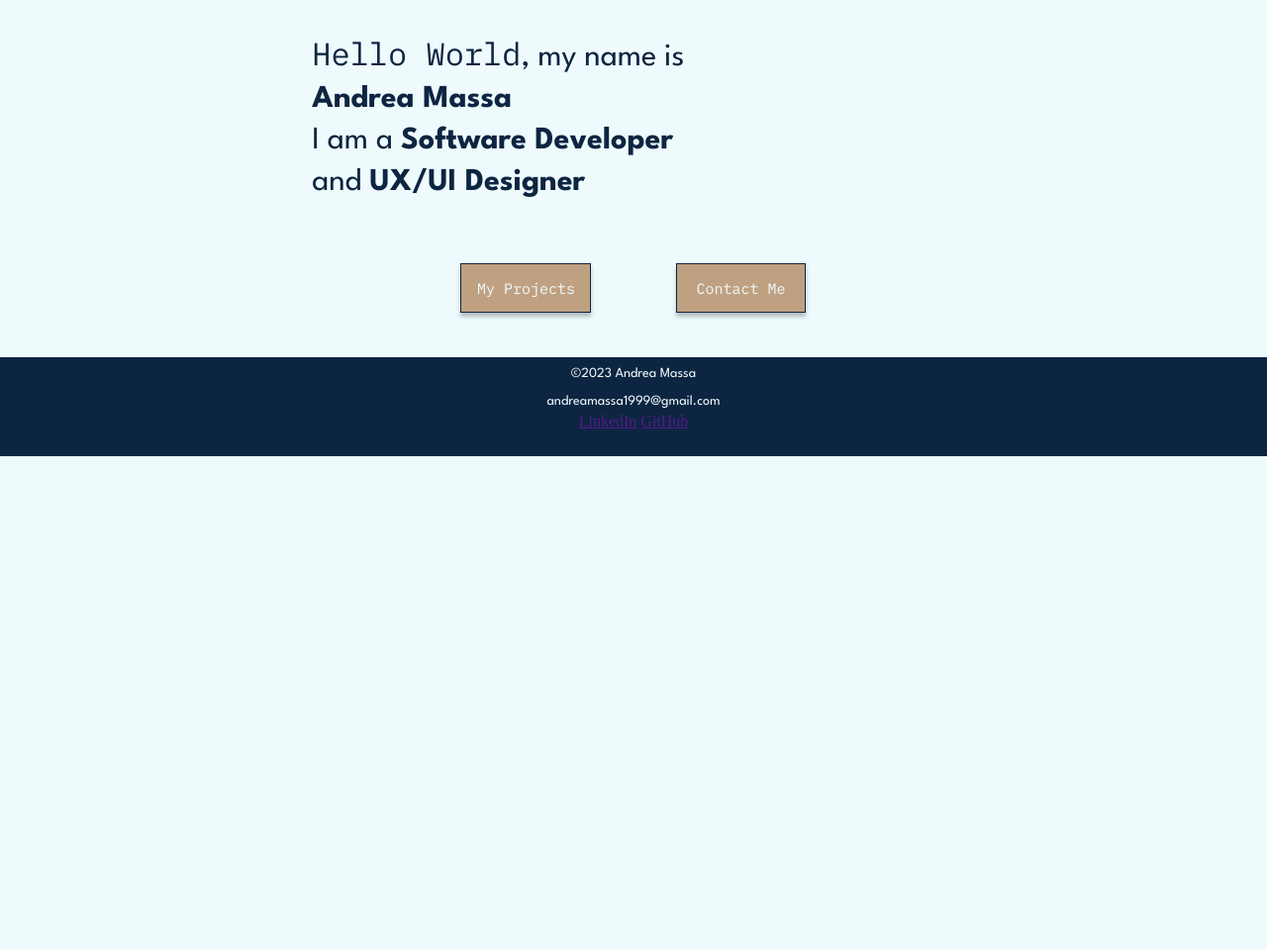
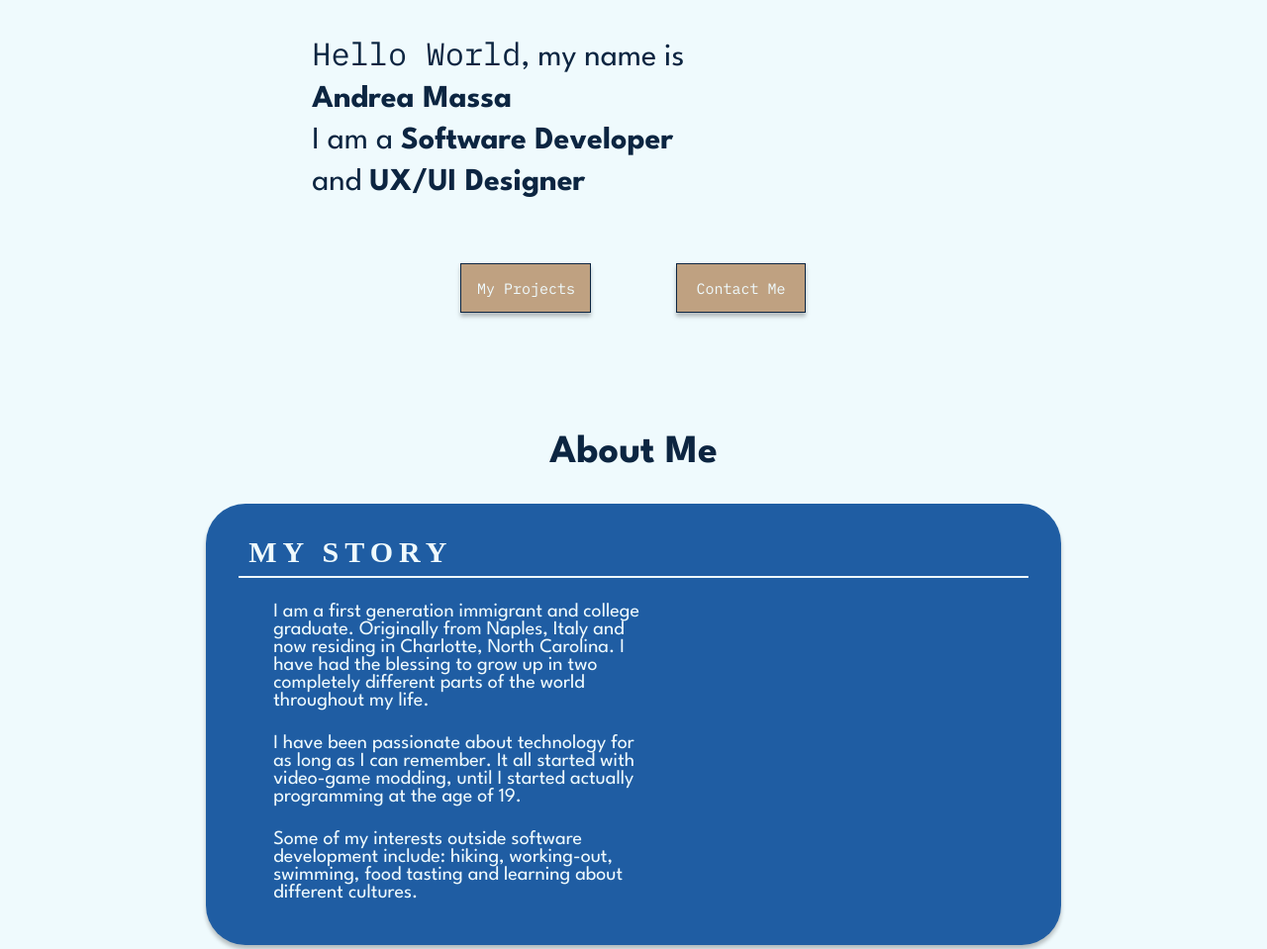
Before and after one commit to andrea-massa/personal-website, a plain HTML site: page index.html in a window 1280 px wide. Shown: the part 242-1201 px from the top of the page at 99% size. Before the commit the page ends 800 px from the top, so only its background shows below. Drawn offline with Linux system fonts and the light colour scheme.

Commit message:
Started working on the about me section

```diff
--- a/index.html
+++ b/index.html
@@ -35,7 +35,7 @@
 
 
     <main>
-        <section id="welcome_section">
+        <section class= "main-section" id="welcome_section">
             <p id="welcome_text">
                 <span id="helloworld_text">Hello World</span><span class="lightWelcomeText">, my name is </span>
                 <span class="boldWelcomeText">Andrea&nbsp;Massa </span> <br>
@@ -48,8 +48,33 @@
             </div>
         </section>
 
-        <section id="about-section">
+        <section class= "main-section" id="about-section">
+            <h1>About Me</h1>
+            <section class="sub-section" id="my-story-section">
+                <h2>My Story</h2>
+                <div class="text-container">
+                    <p>
+                        I am a first generation immigrant and college graduate.
+                        Originally from Naples, Italy and now residing in Charlotte, North Carolina.
+                        I have had the blessing to grow up in two
+                        completely different parts of the world throughout my life.
+                    </p>
+                    <p>
+                        I have been passionate about technology for as long as I can remember.
+                        It all started with video-game modding, until I started actually programming
+                        at the age of 19.
+                    </p>
+                    <p>
+                        Some of my interests outside software development include: hiking, working-out, swimming,
+                        food tasting and learning about different cultures.
+                    </p>
+                </div>
+                <aside id="picture_aside">
+                    <div id="picture_container">
 
+                    </div>
+                </aside>
+            </section>
         </section>
     </main>
 
--- a/styles/debug.css
+++ b/styles/debug.css
@@ -18,7 +18,7 @@ html{
             }
 
     main{
-        border: solid black;
+        border: solid gray;
     }
         main section{
             border: solid red;
@@ -36,6 +36,10 @@ html{
                         border: solid orange;
                     }
 
+                #about-section .sub-section{
+                    border: solid orange;
+                }
+
 
 
     footer{
--- a/styles/index.css
+++ b/styles/index.css
@@ -4,13 +4,18 @@ main{
     display: flex;
     flex-direction: column;
 }
-    section{
+    .main-section{
         min-width: 50%;
         max-width: 75%;
         margin: auto;
+        margin-top: 15vh;
+
     }
+
+
+
+/*  WELCOME SECTION    */
         #welcome_section{
-            margin-top: 15vh;
             position: relative;
             top: 25px;
         }
@@ -61,3 +66,48 @@ main{
                     transform: translate(0, -7.5px) scale(1.1);
                     box-shadow: none;
                 }
+
+
+
+/*  ABOUT SECTION   */
+        #about-section{
+            position: relative;
+            top: 25px;
+            color: var(--main-text-color);
+        }
+            #about-section h1{
+                font-family: 'League Spartan Bold';
+                font-size: 40px;
+                line-height: 37px;
+                color: var(--main-dark-color);
+                text-align: center;
+            }
+            #about-section .sub-section{
+                width: 90%;
+                margin: 10px 5% 10px 5%;
+                background-color: var(--secondary-background-color);
+                box-shadow: 0px 4px 4px rgba(0, 0, 0, 0.25);
+                border-radius: 40px;
+            }
+
+                #about-section h2{
+                    margin: 20px auto 20px auto;
+                    width: 90%;
+                    padding: 35px 10px 10px 10px;
+                    font-family: 'League Spartan';
+                    font-style: normal;
+                    font-size: 30px;
+                    line-height: 28px;
+                    letter-spacing: 0.2em;
+                    text-transform: uppercase;
+                    border-bottom: solid 2px var(--main-text-color)
+                }
+                .text-container{
+                    width: 50%;
+                    padding: 0 0 5% 5%;
+                    font-family: 'League Spartan Regular';
+                    font-size: 20px;
+                }
+                    .text-container p{
+                        margin: 25px 25px 0;
+                    }
--- a/styles/main.css
+++ b/styles/main.css
@@ -22,7 +22,7 @@
 /*DEFINING MAIN VARIABLES*/
 :root {
     --main-background-color: #EFFAFD;
-    --main-text-color: #EFFAFD;
+    --secondary-background-color: #1F5DA3;
     --main-text-color: #EFFAFD;
     --main-dark-color: #0C2541;
     --main-accent-color: #BFA181;
@@ -39,5 +39,6 @@ html{
     body{
         margin: 0;
         width: 100%;
+        height: 100%;
         background-color: var(--main-background-color);
     }
```
